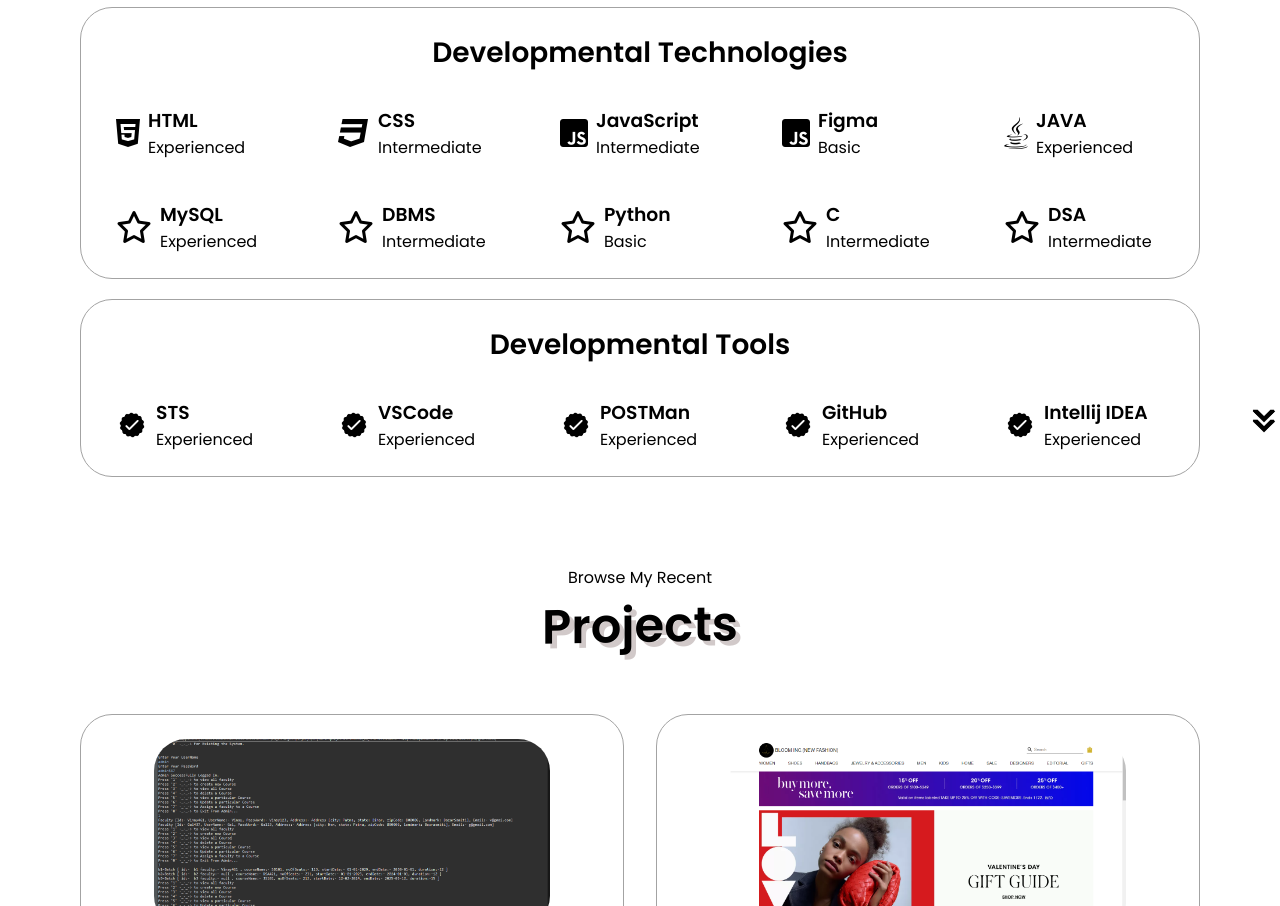
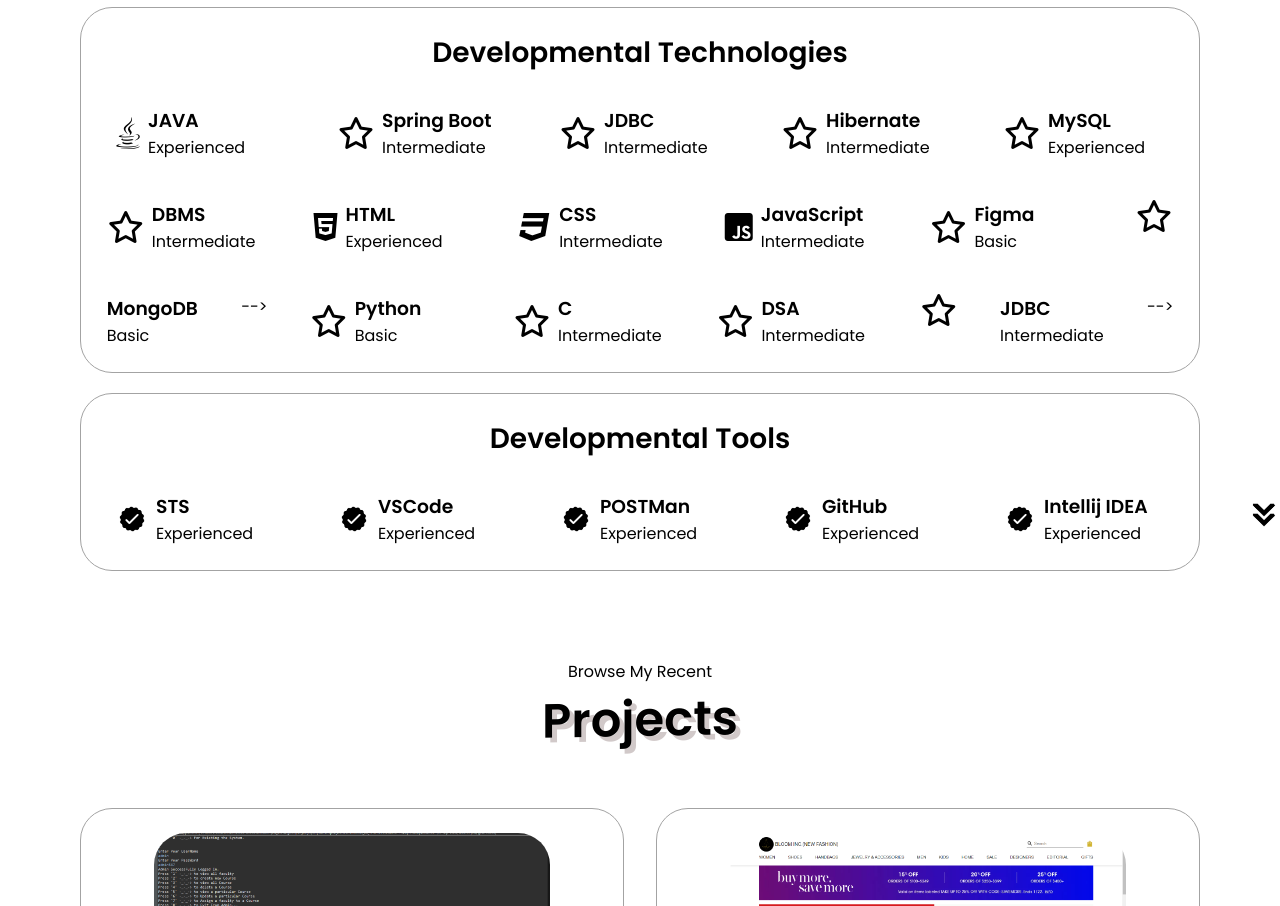
Before and after one commit to kajalyadav04/kajalyadav04.github.io, a plain HTML site: page index.html in a window 1280 px wide. Shown: the part 1350-2256 px from the top of the page. Drawn offline with Linux system fonts and the light colour scheme.

Commit message:
portfolio changes

```diff
--- a/index.html
+++ b/index.html
@@ -110,21 +110,11 @@
           <h1 class="title">About Me</h1>
           <div class="about-containers">
             <div class="details-container">
-              <!-- <img
-                class="icon"
-                src="/assets/experience.png"
-                alt="Experience icon"
-              /> -->
               <i class="fa-solid fa-flask fa-xl icons"></i>
               <h3>Experience</h3>
               <p>Full Stack Web Development</p>
             </div>
             <div class="details-container">
-              <!-- <img
-                class="icon"
-                src="/assets/education.png"
-                alt="Experience icon"
-              /> -->
               <i class="fa-solid fa-user-graduate fa-xl icons"></i>
               <h3>Education</h3>
               <p>Master's in Computer Applications</p>
@@ -148,25 +138,52 @@
     <section id="experience">
       <p class="section__text__p1">Explore My</p>
       <h1 class="title">Experience</h1>
-      <!-- <div class="experience-details-container">
-        <div class="about-containers">
-          <div class="details-container">
-            <h2 class="experience-sub-title">Frontend Development</h2>
-            <div class="article-container">
-            </div>
-          </div>
-          <div class="details-container">
-            <h2 class="experience-sub-title">Backend Development</h2>
-            <div class="article-container">
-            </div>
-          </div>
-        </div>
-      </div> -->
-
 
       <div class="details-container">
         <h2 class="experience-sub-title">Developmental Technologies</h2>
         <div class="article-container">
+          <article>
+            <i class="fa-brands fa-java fa-2x icons"></i>
+            <div>
+              <h3>JAVA</h3>
+              <p>Experienced</p>
+            </div>
+          </article>
+          <article>
+            <i class="fa-regular fa-star fa-2x icons"></i>
+            <div>
+              <h3>Spring Boot</h3>
+              <p>Intermediate</p>
+            </div>
+          </article>
+          <article>
+            <i class="fa-regular fa-star fa-2x icons"></i>
+            <div>
+              <h3>JDBC</h3>
+              <p>Intermediate</p>
+            </div>
+          </article>
+          <article>
+            <i class="fa-regular fa-star fa-2x icons"></i>
+            <div>
+              <h3>Hibernate</h3>
+              <p>Intermediate</p>
+            </div>
+          </article>
+          <article>
+            <i class="fa-regular fa-star fa-2x icons"></i>
+            <div>
+              <h3>MySQL</h3>
+              <p>Experienced</p>
+            </div>
+          </article>
+          <article>
+            <i class="fa-regular fa-star fa-2x icons"></i>
+            <div>
+              <h3>DBMS</h3>
+              <p>Intermediate</p>
+            </div>
+          </article>
           <article>
             <i class="fa-brands fa-html5 fa-2x icons"></i>
             <div>
@@ -189,87 +206,12 @@
             </div>
           </article>
           <article>
-            <i class="fa-brands fa-square-js fa-2x icons"></i>
+            <i class="fa-regular fa-star fa-2x icons"></i>
             <div>
               <h3>Figma</h3>
               <p>Basic</p>
             </div>
           </article>
-          <!-- <article>
-            <img
-              class="icon"
-              src="/assets/checkmark.png"
-              alt="Experience icon"
-            />
-            <div>
-              <h3>TypeScript</h3>
-              <p>Intermediate</p>
-            </div>
-          </article>
-          <article>
-            <i class="fa-brands fa-angular fa-2x icons"></i>
-            <div>
-              <h3>Angular</h3>
-              <p>Intermediate</p>
-            </div>
-          </article>
-          <article>
-            <img
-              class="icon"
-              src="/assets/checkmark.png"
-              alt="Experience icon"
-            />
-            <i class="fa-brands fa-tailwind fa-2x icons"></i>
-            <div>
-              <h3>TailwindCSS</h3>
-              <p>Basic</p>
-            </div>
-          </article>
-          <article>
-            <i class="fa-brands fa-react fa-2x icons"></i>
-            <div>
-              <h3>React</h3>
-              <p>Basic</p>
-            </div>
-          </article> -->
-          <article>
-            <i class="fa-brands fa-java fa-2x icons"></i>
-            <div>
-              <h3>JAVA</h3>
-              <p>Experienced</p>
-            </div>
-          </article>
-
-          <!-- <article>
-            <i class="fa-regular fa-star fa-2x icons"></i>
-            <div>
-              <h3>Spring Boot</h3>
-              <p>Experienced</p>
-            </div>
-          </article> -->
-
-          <article>
-            <i class="fa-regular fa-star fa-2x icons"></i>
-            <div>
-              <h3>MySQL</h3>
-              <p>Experienced</p>
-            </div>
-          </article>
-          <article>
-            <i class="fa-regular fa-star fa-2x icons"></i>
-            <div>
-              <h3>DBMS</h3>
-              <p>Intermediate</p>
-            </div>
-          </article>
-          <!-- <article>
-            <i class="fa-regular fa-star fa-2x icons"></i>
-            <div>
-              <h3>PostgresDB</h3>
-              <p>Basic</p>
-            </div>
-          </article> -->
-          <!-- <article>
             <i class="fa-regular fa-star fa-2x icons"></i>
             <div>
               <h3>MongoDB</h3>
@@ -283,7 +225,6 @@
               <p>Basic</p>
             </div>
           </article>
-
           <article>
             <i class="fa-regular fa-star fa-2x icons"></i>
             <div>
@@ -291,7 +232,6 @@
               <p>Intermediate</p>
             </div>
           </article>
-
           <article>
             <i class="fa-regular fa-star fa-2x icons"></i>
             <div>
@@ -299,19 +239,9 @@
               <p>Intermediate</p>
             </div>
           </article>
-
-          <!-- <article>
             <i class="fa-regular fa-star fa-2x icons"></i>
             <div>
-              <h3>Flask</h3>
-              <p>Basic</p>
-            </div>
-          </article> -->
-
-          <!-- <article>
-            <i class="fa-regular fa-star fa-2x icons"></i>
-            <div>
-              <h3>Microservices</h3>
+              <h3>JDBC</h3>
               <p>Intermediate</p>
             </div>
           </article> -->
@@ -396,6 +326,7 @@
       <h1 class="title">Projects</h1>
       <div class="experience-details-container">
         <div class="about-containers">
+
           <div class="details-container color-container">
             <div class="article-container">
               <img
@@ -489,100 +420,6 @@
             </div>
           </div>
 
-          <!-- <div class="details-container color-container">
-            <div class="article-container">
-              <img
-                class="project-img"
-                src="/assets/task-supervision.png"
-                alt="project-1"
-              />
-            </div>
-            <h2 class="experience-sub-title project-title">Task Supervision</h2>
-            <p>
-              Task Supervision is a angular-spring app, which can be used to
-              Manage an individual's Tasks
-            </p>
-            <br />
-            <div class="btn-container">
-              <a
-                class="btn btn-color-2 project-btn"
-                href="https://github.com/Kajalyadav04/Coding-Assignment/tree/main/Task-Supervision-App"
-                target="_blank"
-              >
-                GitHub
-              </a>
-              <a
-                class="btn btn-color-2 project-btn"
-                href="https://coding-assignment-sand.vercel.app/"
-              >
-                Live Demo
-              </a>
-            </div>
-          </div>
-
-          <div class="details-container color-container">
-            <div class="article-container">
-              <img
-                class="project-img"
-                src="/assets/trendzy.png"
-                alt="project-1"
-              />
-            </div>
-            <h2 class="experience-sub-title project-title">TrendZy</h2>
-            <p>
-              TrendZy is a platform where anyone can purchase their daily
-              essentials seamlessly via our platform
-            </p>
-            <br />
-            <div class="btn-container">
-              <a
-                class="btn btn-color-2 project-btn"
-                href="https://github.com/Kajalyadav04/TrendZy"
-                target="_blank"
-              >
-                GitHub
-              </a>
-              <a
-                class="btn btn-color-2 project-btn"
-                href="https://Kajalyadav04.github.io/TrendZy/"
-                target="_blank"
-              >
-                Live Demo
-              </a>
-            </div>
-          </div>
-
-          <div class="details-container color-container">
-            <div class="article-container">
-              <img
-                class="project-img"
-                src="/assets/connectPlus.png"
-                alt="project-1"
-              />
-            </div>
-            <h2 class="experience-sub-title project-title">Connect Plus</h2>
-            <p>
-              A chattimg application build using websocket, spring boot that
-              connects people through web.
-            </p>
-            <br />
-            <div class="btn-container">
-              <a
-                class="btn btn-color-2 project-btn"
-                href="https://github.com/Kajalyadav04/Eazy-Comms/tree/main/WS-Chat-App"
-                target="_blank"
-              >
-                GitHub
-              </a>
-              <a
-                class="btn btn-color-2 project-btn"
-                href="https://github.com/Kajalyadav04/Eazy-Comms/tree/main/WS-Chat-App"
-                target="_blank"
-              >
-                Live Demo
-              </a>
-            </div>
-          </div> -->
         </div>
       </div>
 
```
